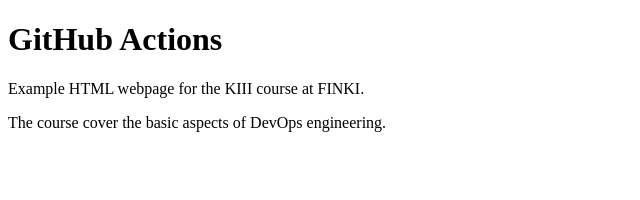
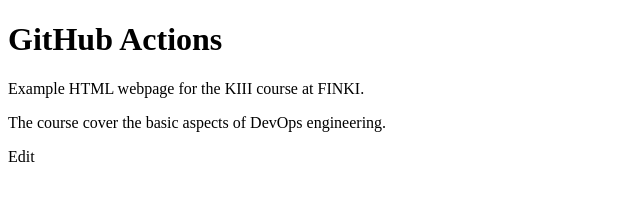
Before and after one commit to vladimirhristovski/KIII-H1, a plain HTML site: page index.html in a window 1280 px wide. Shown: the full height of the page, 0-640 px from the left. Drawn offline with Linux system fonts and the light colour scheme.

Commit message:
Update index.html

```diff
--- a/index.html
+++ b/index.html
@@ -4,5 +4,5 @@
     <h1>GitHub Actions</h1>
     <p>Example HTML webpage for the KIII course at FINKI.</p>
     <p>The course cover the basic aspects of DevOps engineering.</p>
-  </body>
+    <p>Edit</p>
 </html>
```
